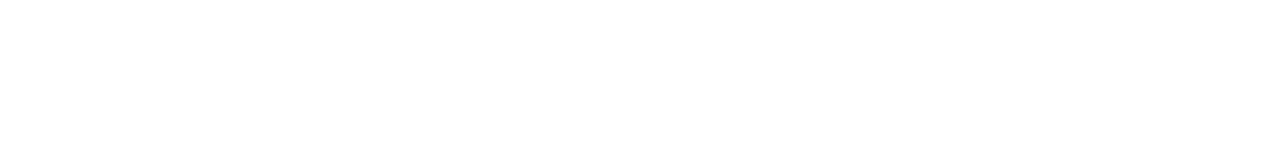
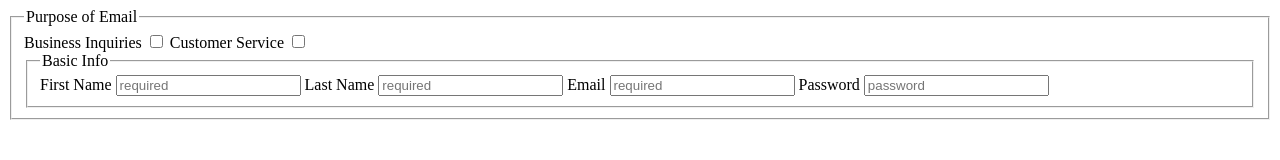
Before and after one commit to maryambkhan/if-else-if, a plain HTML site: page index.html in a window 1280 px wide. Drawn offline with Linux system fonts and the light colour scheme.

Commit message:
created form

```diff
--- a/index.html
+++ b/index.html
@@ -1,5 +1,6 @@
 <!DOCTYPE html>
 <html lang="en">
+
 <head>
   <meta charset="UTF-8">
   <meta http-equiv="X-UA-Compatible" content="IE=edge">
@@ -7,9 +8,31 @@
   <title>Form</title>
   <script src="js/form.js" defer></script>
 </head>
+
 <body>
-
+  <form>
+    <fieldset>
+      <legend>Purpose of Email</legend>
+       <div>
+      <label for="bussines">Business Inquiries</label>
+      <input type="checkbox" value="business" id="business">
+      <label for="cake">Customer Service</label>
+      <input type="checkbox" value="customerservice" id="customerservice">
+       </div>
+      <fieldset>
+        <legend>Basic Info</legend>
+        <label for="user">First Name</label>
+        <input type="text" name="user" id="user" placeholder="required" required>
+        <label for="user">Last Name</label>
+        <input type="text" name="lastname" id="lastname" placeholder="required" required>
+        <label for="email">Email</label>
+        <input type="email" name="email" id="email" placeholder="required" required>
+        <label for="address">Password</label>
+        <input type="text" name="password" id="password" placeholder="password">
+      </fieldset>
+  </form>
 
 
 </body>
+
 </html>
```
Also changed, not shown: css/style.css (added).
